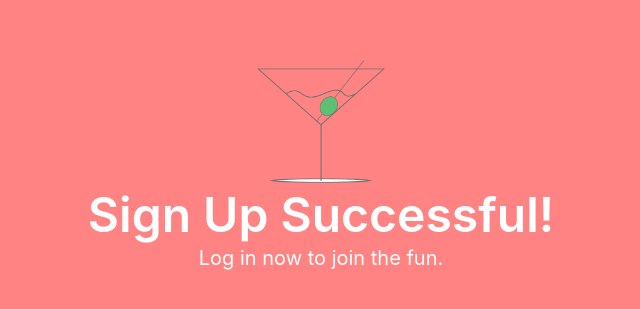
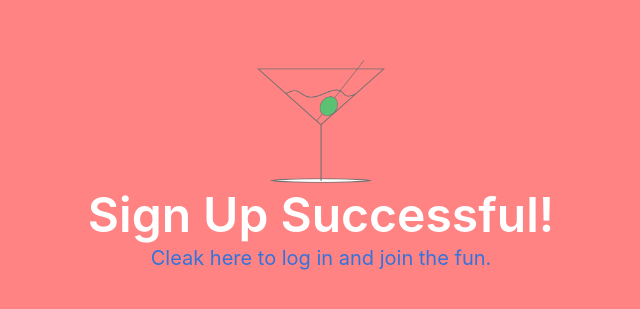
Before and after one commit to MichaelRol/WebTechCW, a website: page site/public/signupsuccess.html in a window 1280 px wide. Shown: the part 223-532 px from the top of the page, without its empty margins (319-959 px from the left). Drawn offline with nearby package versions, Linux system fonts and the light colour scheme.

Commit message:
Added link to login page on signup successfull

```diff
--- a/site/public/signupsuccess.html
+++ b/site/public/signupsuccess.html
@@ -27,7 +27,7 @@
                         <img src="Images/Logo.png"/>
                     </figure>
                 <p class="title is-1" id="text">Sign Up Successful!</p>
-                <p class="subtitle is-5" id="text">Log in now to join the fun.</p>
+                <p class="subtitle is-5" id="text"><a href="../">Cleak here to log in and join the fun.</a></p>
             </div>
         </div>
     </body>
```
